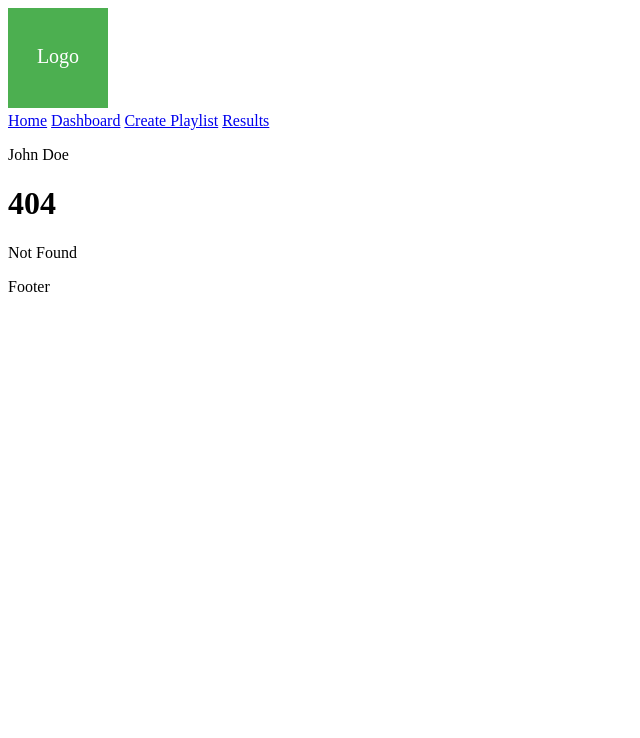
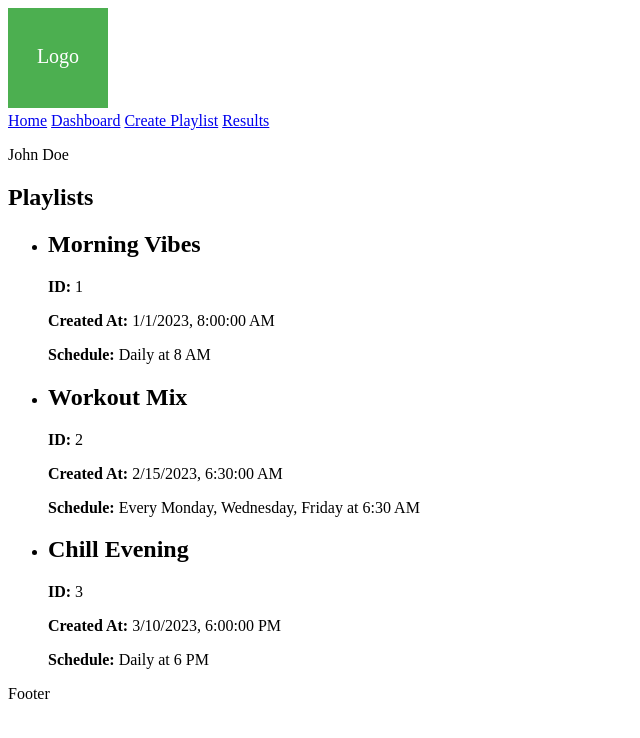
Before and after one commit to tombrereton/test-svelte-vercel, a SvelteKit app: page /playlists in a window 1280 px wide. Before the commit this address had no page. Shown: the top 738 px of the page, without its empty margins (0-640 px from the left). Built offline with nearby package versions, Linux system fonts and the light colour scheme.

Commit message:
add dummy dashboard

```diff
--- /dev/null
+++ b/src/routes/playlists/+page.server.ts
@@ -0,0 +1,36 @@
+import type { PageServerLoad } from "./$types";
+
+export interface Playlist {
+  id: string;
+  name: string;
+  created_at: string;
+  schedule: string;
+}
+
+export const load: PageServerLoad = async () => {
+  // Dummy data
+  const playlists: Playlist[] = [
+    {
+      id: "1",
+      name: "Morning Vibes",
+      created_at: "2023-01-01T08:00:00Z",
+      schedule: "Daily at 8 AM",
+    },
+    {
+      id: "2",
+      name: "Workout Mix",
+      created_at: "2023-02-15T06:30:00Z",
+      schedule: "Every Monday, Wednesday, Friday at 6:30 AM",
+    },
+    {
+      id: "3",
+      name: "Chill Evening",
+      created_at: "2023-03-10T18:00:00Z",
+      schedule: "Daily at 6 PM",
+    },
+  ];
+
+  return {
+    playlists,
+  };
+};
--- /dev/null
+++ b/src/routes/playlists/+page.svelte
@@ -0,0 +1,28 @@
+<script lang="ts">
+    import type { PageData } from "./$types";
+    let { data }: { data: PageData } = $props();
+    let playlists = $state(data.playlists);
+</script>
+
+<section>
+    <h1 class="mb-4 text-2xl font-bold">Playlists</h1>
+
+    <ul class="space-y-4">
+        {#each playlists as playlist}
+            <li
+                class="rounded-lg bg-white p-4 shadow-md transition hover:bg-gray-100"
+            >
+                <h2 class="text-xl font-semibold">{playlist.name}</h2>
+                <p class="text-gray-600"><strong>ID:</strong> {playlist.id}</p>
+                <p class="text-gray-600">
+                    <strong>Created At:</strong>
+                    {new Date(playlist.created_at).toLocaleString()}
+                </p>
+                <p class="text-gray-600">
+                    <strong>Schedule:</strong>
+                    {playlist.schedule}
+                </p>
+            </li>
+        {/each}
+    </ul>
+</section>
```
